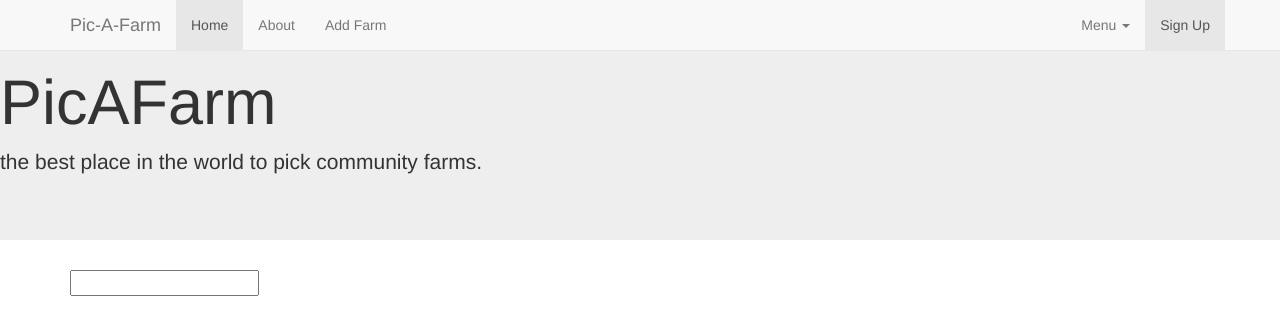
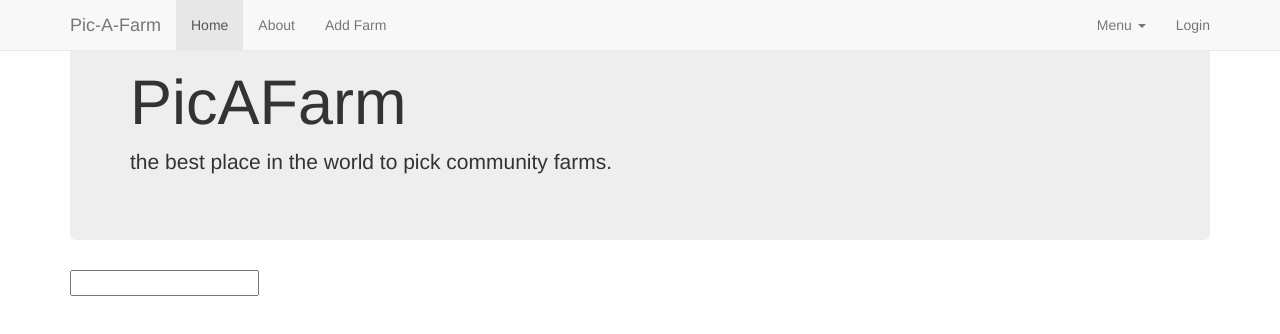
Before and after one commit to Zhusufeng/picafarm, a website: page client/index.html in a window 1280 px wide. Drawn offline with nearby package versions, Linux system fonts and the light colour scheme; files that its build step writes are made by us from their sources; no server answers.

Commit message:
changing some part

```diff
--- a/client/views/farmerSearch.html
+++ b/client/views/farmerSearch.html
@@ -1,8 +1,8 @@
-<div class="jumbotron">
+<div class="container">
+  <div class="jumbotron">
     <h1>PicAFarm</h1>
     <p>the best place in the world to pick community farms.</p>
-</div>
-<div class="container">
+  </div>
   <div>
     <div><input type="text" ng-model="searchbox"></div>
     <div class="row">
--- a/client/views/navbar.html
+++ b/client/views/navbar.html
@@ -30,7 +30,8 @@
                       <li><a href="#">One more separated link</a></li>
                     </ul>
                   </li>
-              <li class="active"><a href="./">Sign Up<span class="sr-only">(current)</span></a></li>
+              <li><a href="./">Login<span class="sr-only">(current)</span></a></li>
+              <!-- if user clicks make class="active" -->
             </ul>
           </div><!--/.nav-collapse -->
         </div>
```
Also changed, not shown: public/views/farmerSearch.html (+3 -3 lines), public/views/navbar.html (+2 -1 lines).
